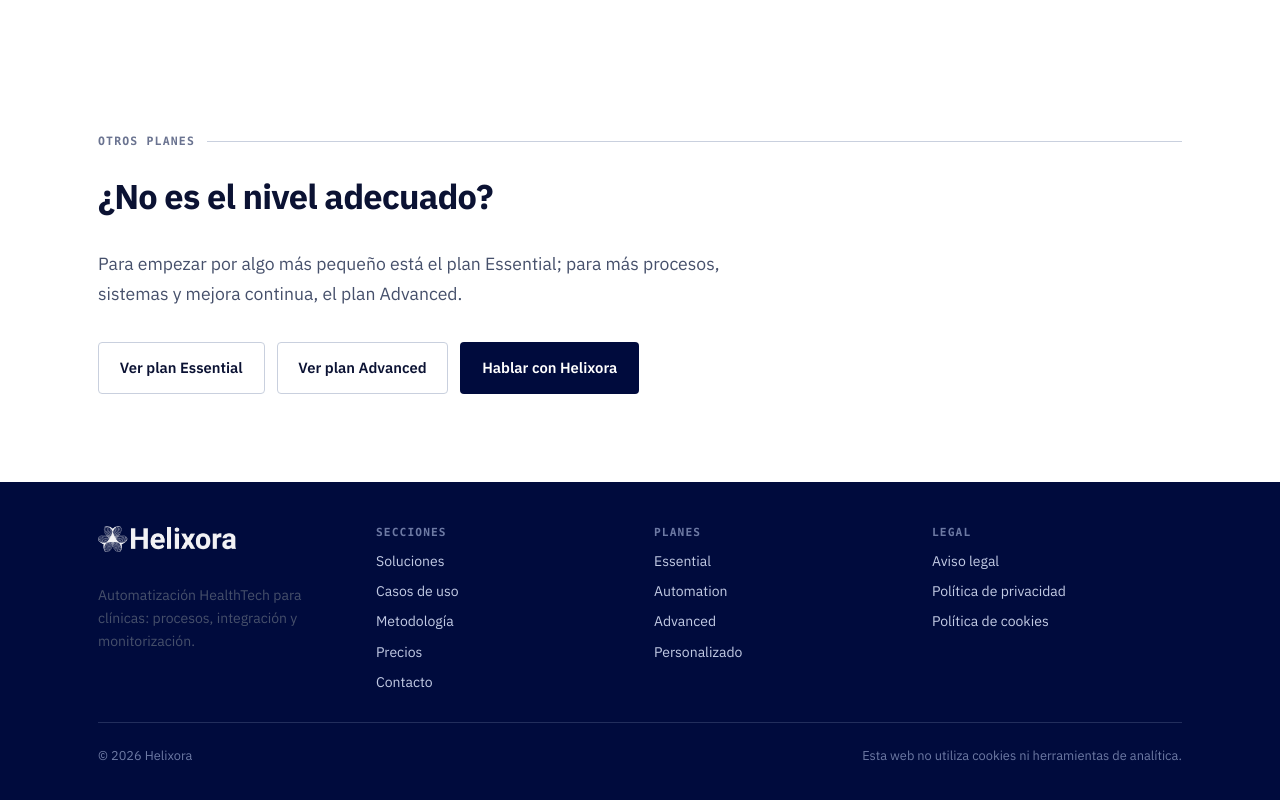
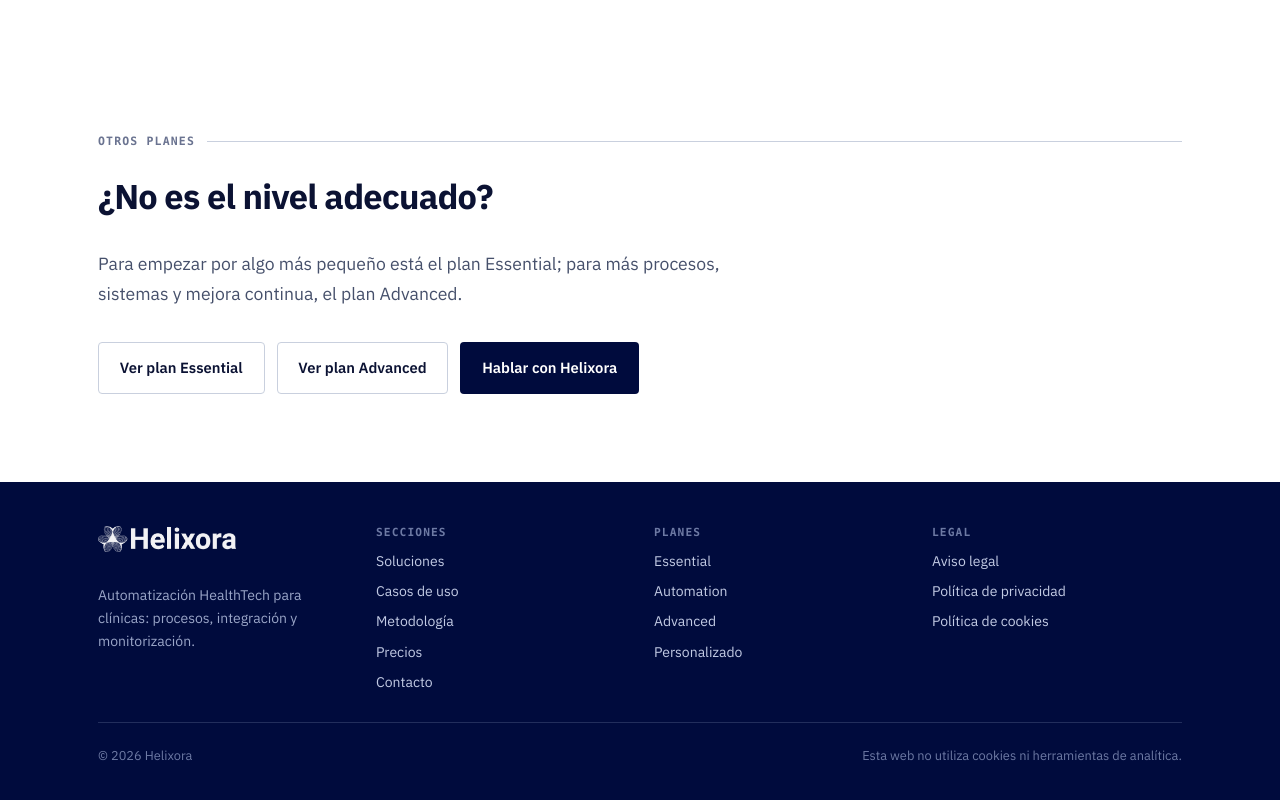
Before and after one commit to 1alexmmvi9/helixora.web, a plain HTML site: page automation.html in a window 1280 px wide. Shown: the part 2313-3113 px from the top of the page. Drawn offline with Linux system fonts and the light colour scheme; a script that the page names is missing.

Commit message:
Update main.css
another update bigone

```diff
--- a/main.css
+++ b/main.css
@@ -247,6 +247,7 @@ strong { color: var(--ink); font-weight: 600; }
 .site-foot ul { list-style: none; display: grid; gap: .45rem; }
 .site-foot a { color: #c2cbe4; text-decoration: none; }
 .site-foot a:hover { color: #fff; text-decoration: underline; }
+.site-foot p { color: #9aa6c8; }
 .site-foot__bottom { border-top: 1px solid #222e5c; padding-top: 1.35rem; display: flex; flex-wrap: wrap; gap: .5rem 1.5rem; justify-content: space-between; color: #6d7aa4; font-size: .8rem; }
 .site-foot .brand-logo { height: 26px; width: auto; filter: brightness(0) invert(1); opacity: .95; }
 
```
